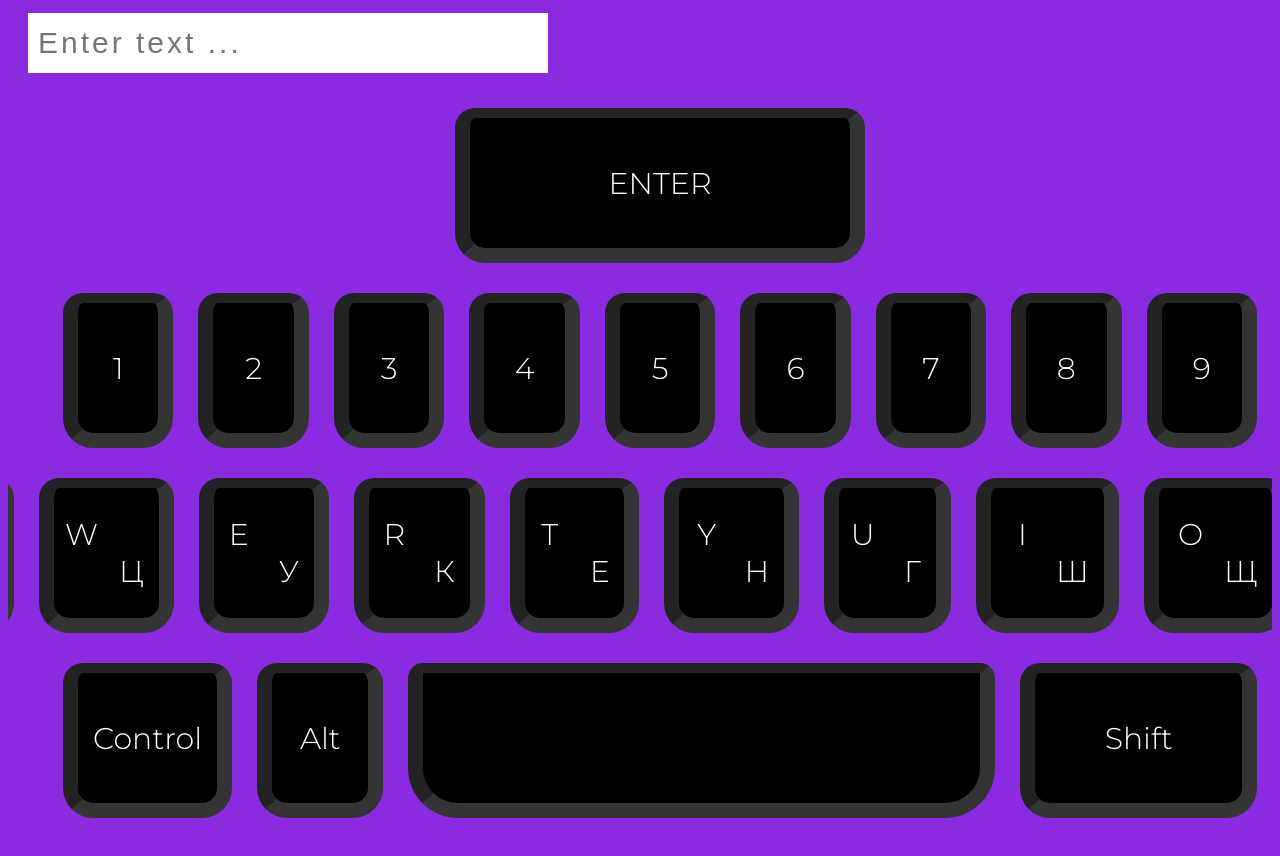
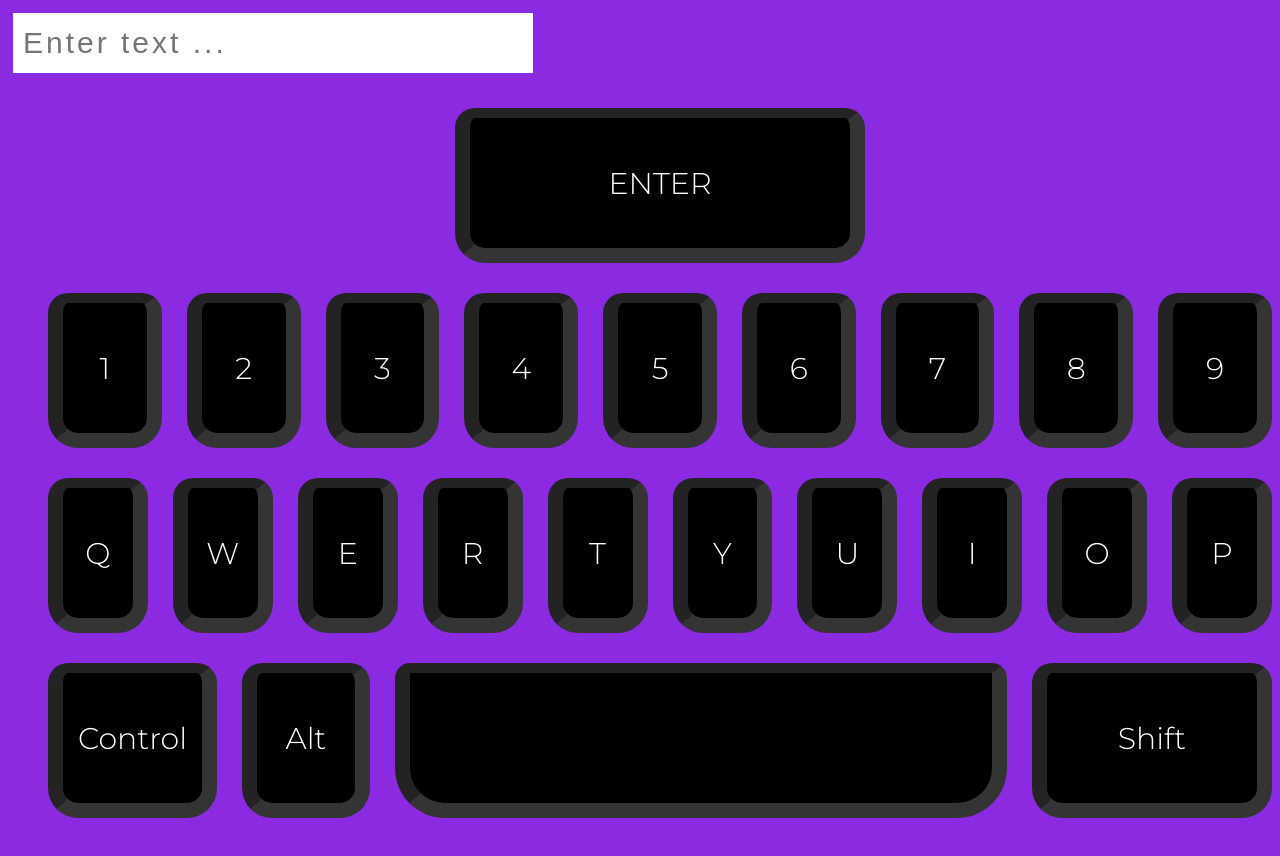
Before and after one commit to KarpenkoPavlo/KeyboardApp, a plain HTML site: page index.html in a window 1280 px wide. Drawn offline with Linux system fonts and the light colour scheme.

Commit message:
Correct keyboard v.01

```diff
--- a/index.html
+++ b/index.html
@@ -34,46 +34,16 @@
                 </nav>
                 <nav class="letters list">
                     <ul class="letts items">
-                        <li class="lett item">
-                            <div class="lettEng butPress">q</div>
-                            <div class="lettUcr butPress">й</div>
-                        </li>
-                        <li class="lett item">
-                            <div class="lettEng butPress">w</div>
-                            <div class="lettUcr butPress">ц</div>
-                        </li>
-                        <li class="lett item">
-                            <div class="lettEng butPress">e</div>
-                            <div class="lettUcr butPress">у</div>
-                        </li>
-                        <li class="lett item">
-                            <div class="lettEng butPress">r</div>
-                            <div class="lettUcr butPress">к</div>
-                        </li>
-                        <li class="lett item">
-                            <div class="lettEng butPress">t</div>
-                            <div class="lettUcr butPress">е</div>
-                        </li>
-                        <li class="lett item">
-                            <div class="lettEng butPress">y</div>
-                            <div class="lettUcr butPress">н</div>
-                        </li>
-                        <li class="lett item">
-                            <div class="lettEng butPress">u</div>
-                            <div class="lettUcr butPress">г</div>
-                        </li>
-                        <li class="lett item">
-                            <div class="lettEng butPress">i</div>
-                            <div class="lettUcr butPress">ш</div>
-                        </li>
-                        <li class="lett item">
-                            <div class="lettEng butPress">o</div>
-                            <div class="lettUcr butPress">щ</div>
-                        </li>
-                        <li class="lett item">
-                            <div class="lettEng butPress">p</div>
-                            <div class="lettUcr butPress">з</div>
-                        </li>
+                        <li class="lett item butPress">q</li>
+                        <li class="lett item butPress">w</li>
+                        <li class="lett item butPress">e</li>
+                        <li class="lett item butPress">r</li>
+                        <li class="lett item butPress">t</li>
+                        <li class="lett item butPress">y</li>
+                        <li class="lett item butPress">u</li>
+                        <li class="lett item butPress">i</li>
+                        <li class="lett item butPress">o</li>
+                        <li class="lett item butPress">p</li>
                     </ul>
                 </nav>
             </div>
--- a/script.js
+++ b/script.js
@@ -1,5 +1,4 @@
 function keyPush(event) {
-    let inputKey = document.querySelector('.inputKey');
     let butPress = document.querySelectorAll('.butPress');
 
     if(event.key === 'Enter') {
@@ -12,19 +11,31 @@ function keyPush(event) {
             // Якщо в інпут введені елементи які мають класс butPress
             if (event.key === item.textContent) {
                 item.classList.add('active');
+            } else if(event.key !== item.textContent) {
+                item.classList.remove('active');
+            }
+        })
+    } else if(event.key === 'Alt') {
+        event.preventDefault();
+        butPress.forEach(function(item) {
+            if (event.key === item.textContent) {
+                item.classList.add('active');
+            } else if(event.key !== item.textContent) {
+                item.classList.remove('active');
             }
         })
     // В else такий же код як і вище
-    // код вище це костиль для кнопки Enter
+    // код вище це костиль для кнопок Enter та Alt
     // тобто він такий же самий як і в else
     // але в ньму є відключення відправки форми
     } else {
         butPress.forEach(function(item) {
             if (event.key === item.textContent) {
                 item.classList.add('active');
+            } else if(event.key !== item.textContent) {
+                item.classList.remove('active');
             }
         })
-        console.log(event);
     }
 }
 
--- a/style.css
+++ b/style.css
@@ -9,7 +9,7 @@ body {
     font-family: "Montserrat";
     font-weight: 300;
     color: #ffffff;
-}
+}1
 
 .wrapper {
     min-height: 100%;
@@ -48,6 +48,7 @@ body {
 .items {
     display: flex;
     justify-content: center;
+    align-items: center;
     column-gap: 25px;
 }
 .item {
@@ -132,5 +133,10 @@ body {
 
 /* Active */
 .active {
-    background-color: rgb(37, 246, 0);
+    padding: 5px;
+    font-size: 25px;
+    border-top: 10px solid #242323;
+    border-right: 10px solid #353434;
+    border-bottom: 10px solid #353434;
+    border-left: 10px solid #242323;
 }
```
